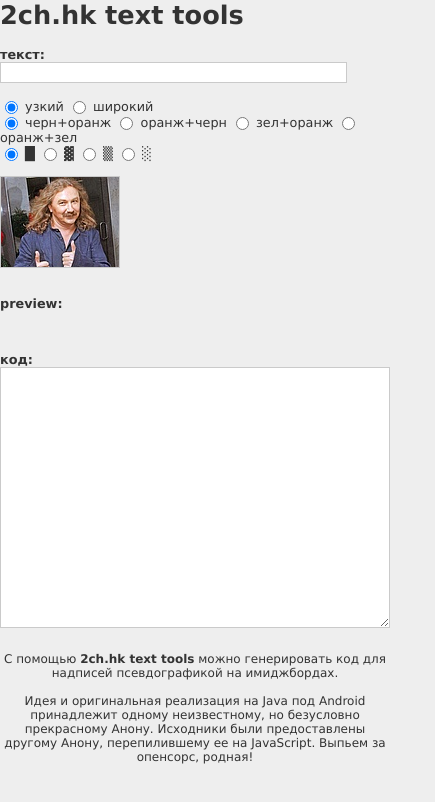
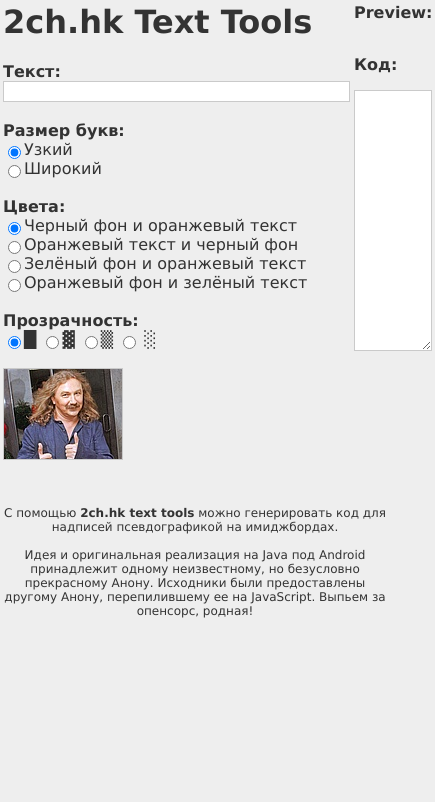
Before and after one commit to gipnokote/2chtexttools, a plain HTML site: page index.html in a window 390 px wide. Shown: the whole page, 435 px wide, since content can reach past the window. Drawn offline with Linux system fonts and the light colour scheme.

Commit message:
new layout + mobile version

```diff
--- a/index.html
+++ b/index.html
@@ -1,33 +1,52 @@
-<html>
-	<head>
-		<title>2ch.hk text tools</title>
+<html><head><meta http-equiv="Content-Type" content="text/html; charset=UTF-8">
+		<title>2ch.hk Text Tools</title>
 		<meta charset="utf-8">
 		<meta name="description" content="С помощью 2ch.hk text tools можно генерировать код для надписей псевдографикой на имиджбордах">
-		<link href='makaba.css' rel='stylesheet'>
+		<link href="makaba.css" rel="stylesheet">
 		<link rel="icon" href="favicon.ico" type="image/x-icon">
 		<script src="jquery.min.js"></script>
 		<script src="2chtexttools.js"></script>
 	</head>
 	<body>
-		<h1>2ch.hk text tools</h1>
-		<p><b>текст:</b><br>
+<table border="1" cellpadding="1" cellspacing="1" style="width: 100%;">
+	<tbody>
+		<tr>
+			<td style="width: 30%;">
+			<h1>2ch.hk Text Tools</h1>
+			<strong><span style="font-size:16px;">Текст:</span></strong><br>
 			<input type="text" name="in" id="in" size="40">
 			<br><br>
-		<label><input type="radio" name="width" value="1" checked> узкий</label> <label><input type="radio" name="width" value="2"> широкий</label>
+			<strong><span style="font-size:16px;">Размер букв:</span></strong>
 			<br>
-		<label><input type="radio" name="color" value="1" checked> черн+оранж</label> <label><input type="radio" name="color" value="2"> оранж+черн</label> <label><input type="radio" name="color" value="3"> зел+оранж</label> <label><input type="radio" name="color" value="4"> оранж+зел</label>
+			<label><input type="radio" name="width" value="1" checked="">Узкий</label><br>
+			<label><input type="radio" name="width" value="2">Широкий</label><br>
 			<br>
-		<label><input type="radio" name="transparency" value="1" checked> █</label> <label><input type="radio" name="transparency" value="2"> ▓</label> <label><input type="radio" name="transparency" value="3"> ▒</label> <label><input type="radio" name="transparency" value="4"> ░</label>
+			<strong><span style="font-size:16px;">Цвета:</span></strong>
+			<br>
+			<label><input type="radio" name="color" value="1" checked="">Черный фон и оранжевый текст</label><br>
+			<label><input type="radio" name="color" value="2">Оранжевый текст и черный фон</label><br>
+			<label><input type="radio" name="color" value="3">Зелёный фон и оранжевый текст</label><br>
+			<label><input type="radio" name="color" value="4">Оранжевый фон и зелёный текст</label><br>
+			<br>
+			<strong><span style="font-size:16px;">Прозрачность:</span></strong>
+			<br>
+			<label><input type="radio" name="transparency" value="1" checked="">█</label> <label><input type="radio" name="transparency" value="2">▓</label> <label><input type="radio" name="transparency" value="3">▒</label> <label><input type="radio" name="transparency" value="4"> ░</label>
 			<br><br>
 			<input type="button" style="width:120px;height:92px;background:url(nik.jpg) no-repeat" onclick="generate();return false;">
 			<br><br>
-		<p><b>preview:</b>
+			</td>
+			<td style="width: 70%;">
+			<strong><span style="font-size:16px;">Preview:</span></strong>
 			<form id="posts-form">
 			<blockquote id="preview" class="post-message"></blockquote>
 			</form>
 			<br>
-		<p><b>код:</b><br>
-		<textarea name="out" id="out" style="width:100%" rows="17"></textarea>
+			<strong><span style="font-size:16px;">Код:</span></strong><br>
+			<p><textarea name="out" id="out" style="width:100%" rows="17"></textarea></p>
+			</td>
+		</tr>
+	</tbody>
+</table>
 		<footer class="footer">
 			<section class="board-info">
 				С помощью <strong>2ch.hk text tools</strong> можно генерировать код для надписей псевдографикой на имиджбордах.<br><br>
@@ -35,5 +54,4 @@
 			</section>
 		</footer>
 		<script src="init.js"></script>
-	</body>
-</html>
+</body></html>
```
Also changed, not shown: mobile.html (added, +39 -0 lines). Lines whose indentation alone changed are shown as unchanged.
